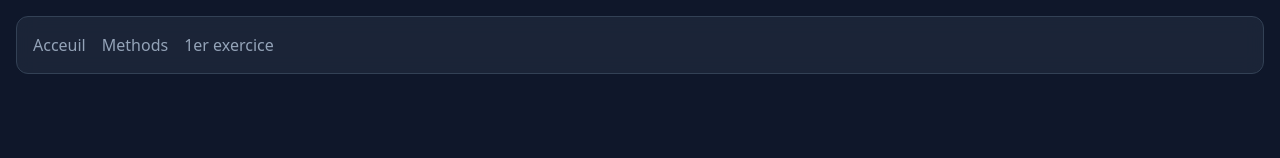
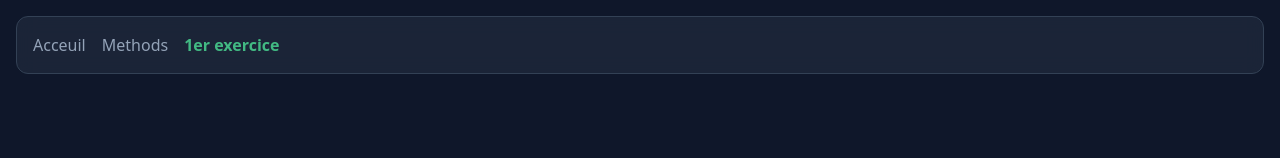
Before and after one commit to getill/vue-intro, a Vue app: page /exone in a window 1280 px wide. Shown: the top 158 px of the page. Built offline with nearby package versions, Linux system fonts and the light colour scheme.

Commit message:
TP1 page renamed

```diff
--- a/src/App.vue
+++ b/src/App.vue
@@ -10,7 +10,7 @@ import { RouterLink, RouterView } from 'vue-router'
         <nav>
           <RouterLink to="/">Acceuil</RouterLink>
           <RouterLink to="/methods">Methods</RouterLink>
-          <RouterLink to="/first">1er exercice</RouterLink>
+          <RouterLink to="/exone">1er exercice</RouterLink>
         </nav>
       </div>
     </header>
@@ -51,6 +51,7 @@ nav a:hover {
   color: #fff;
 }
 
+/*noinspection CssUnusedSymbol*/
 nav a.router-link-active {
   color: #42b983;
   font-weight: bold;
--- a/src/router/router.js
+++ b/src/router/router.js
@@ -2,7 +2,7 @@ import { createRouter, createWebHistory } from 'vue-router'
 
 import HomeView from '../views/HomeView.vue'
 import ProductView from '../views/ProductView.vue'
-import FirstView from '../views/FirstView.vue'
+import ExoneView from '../views/ExoneView.vue'
 
 const router = createRouter({
     history: createWebHistory(),
@@ -18,9 +18,9 @@ const router = createRouter({
             component: ProductView
         },
         {
-            path: '/first',
+            path: '/exone',
             name: 'first exercise',
-            component: FirstView
+            component: ExoneView
         }
     ]
 })
--- a/src/views/FirstView.vue
+++ b/src/views/ExoneView.vue
@@ -1,6 +1,6 @@
 <script>
 export default {
-  name: "FirstVue"
+  name: "ExoneVue"
 }
 </script>
 
```
